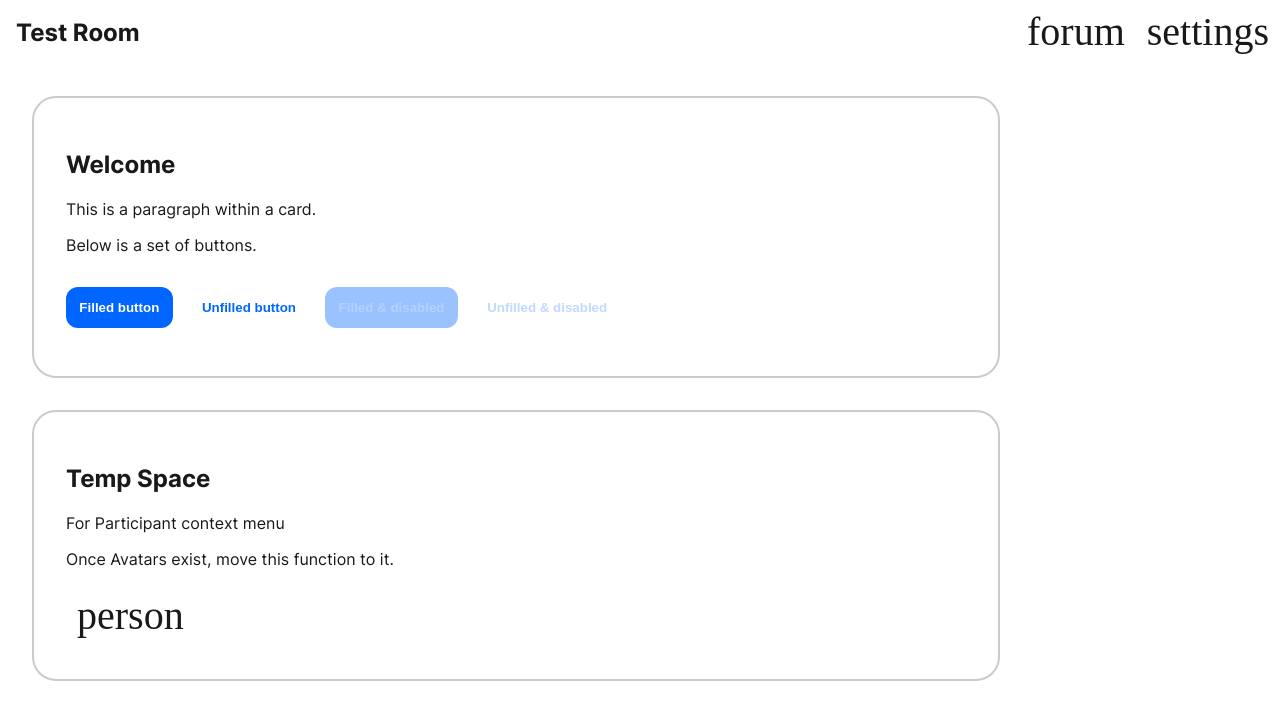
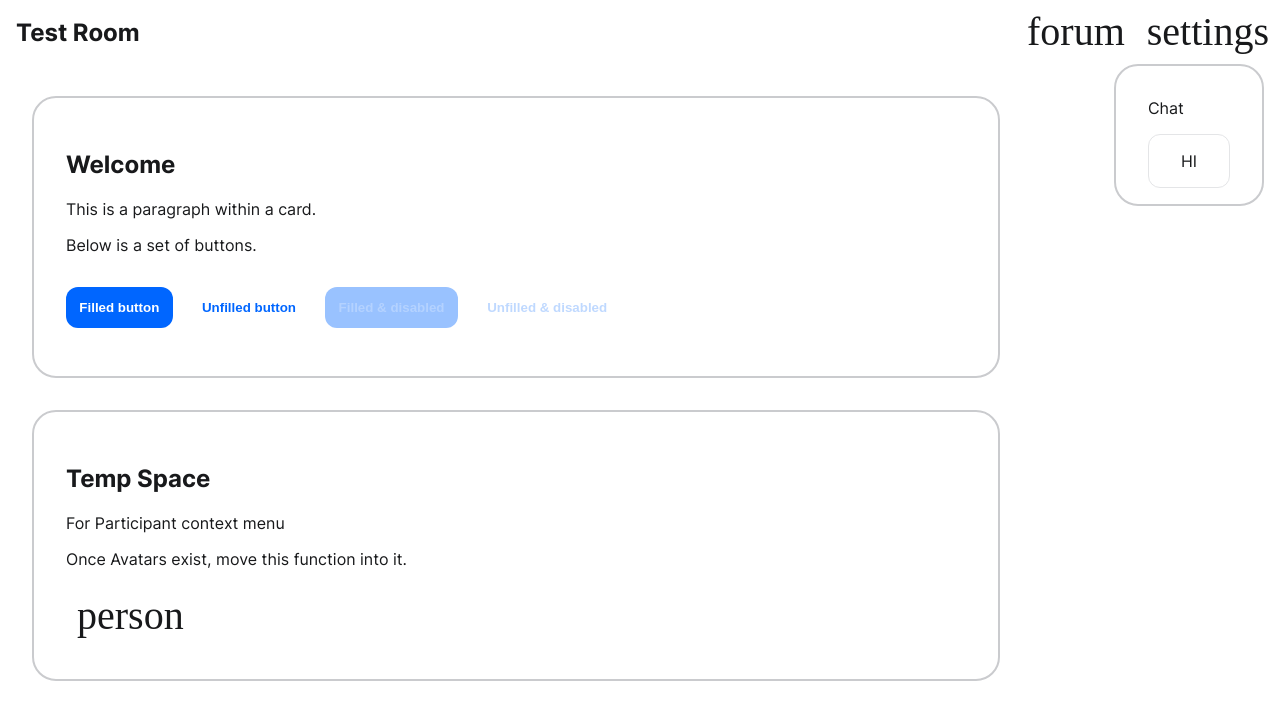
Before and after one commit to arbabf/next-gen-virtual-classroom, a Next.js app in the folder source/frontend/: page / in a window 1280 px wide. Both pictures are taken after a click on the element "forum". Shown: the top 720 px of the page. Built offline with nearby package versions, Linux system fonts and the light colour scheme; a web font is replaced by a local one.

Commit message:
chat UI basic

```diff
--- /dev/null
+++ b/source/frontend/components/chat/ChatDisplay.tsx
@@ -0,0 +1,18 @@
+import { Component } from 'react';
+import Card from '../common/card/card';
+
+export default class AppSettings extends Component {
+    render() {
+		return (
+			<>
+				<section>
+                    <Card>
+                        HI
+                    </Card>
+
+				</section>
+
+			</>
+		)
+	}
+}
--- /dev/null
+++ b/source/frontend/components/chat/ChatUI.module.css
@@ -0,0 +1,21 @@
+.page {
+	position: fixed;
+	background: var(--background);
+	border-radius: var(--border-rounding-large);
+	border: var(--border-medium);
+	padding: var(--text-padding);
+	top: var(--spacing-m);
+	right: var(--spacing-s);
+	margin: var(--page-spacing) auto;
+}
+
+.hidden {
+	display: none;
+}
+
+@media only screen and (max-width: 768px) {
+	.page {
+		right: 0;
+		bottom: 0;
+	}
+}
--- a/source/frontend/components/chat/chatUI.tsx
+++ b/source/frontend/components/chat/chatUI.tsx
@@ -1 +1,34 @@
 import { Component } from 'react';
+import { User } from '../../entities/User';
+import ChatDisplay from './chatDisplay';
+import styles from './chatUI.module.css';
+
+type chatUIProps = {
+	/**
+	 * Current user to consider
+	 */
+	user: User;
+
+    /**
+	 * Whether to show this component or not
+	 */
+	hidden?: boolean;
+};
+
+export default class chatUI extends Component<chatUIProps> {
+    render() {
+        let classes = styles.page;
+
+		if (this.props.hidden === true) {
+			classes += ' ' + styles.hidden;
+		}
+
+        return(
+            <div className={classes}>
+                <p>Chat</p>
+				<ChatDisplay/>
+			</div>
+        );
+    }
+
+}
--- a/source/frontend/components/classroom/RoomView.tsx
+++ b/source/frontend/components/classroom/RoomView.tsx
@@ -2,6 +2,7 @@ import { Component, ReactNode } from 'react';
 import { Room } from '../../entities/Room';
 import { testUser, User } from '../../entities/User';
 import { RoomStateAPI } from '../../lib/RoomAPI';
+import ChatUI from '../chat/chatUI';
 import Icon from '../common/icon/icon';
 import Modal from '../common/modal/Modal';
 import Navbar from '../navigation/navbar/navbar';
@@ -88,7 +89,7 @@ export default class RoomView extends Component<RoomViewProps, RoomViewState> {
 				<Modal open>
 					<h2>Temp Space</h2>
 					<p>For Participant context menu</p>
-					<p>Once Avatars exist, move this function to it.</p>
+					<p>Once Avatars exist, move this function into it.</p>
 
 					<NavbarItem
 						onClick={() => {
@@ -104,6 +105,7 @@ export default class RoomView extends Component<RoomViewProps, RoomViewState> {
 				<SettingsPage user={testUser} hidden={!this.state.settingsVisible} />
 
 				<PartMenu user={testUser} hidden={!this.state.partMenuVis} />
+				<ChatUI user={testUser} hidden={!this.state.chatVisible}/>
 
 
 			</>
```
Also changed, not shown: 1 other file (tests, documents, lock files or other folders).
